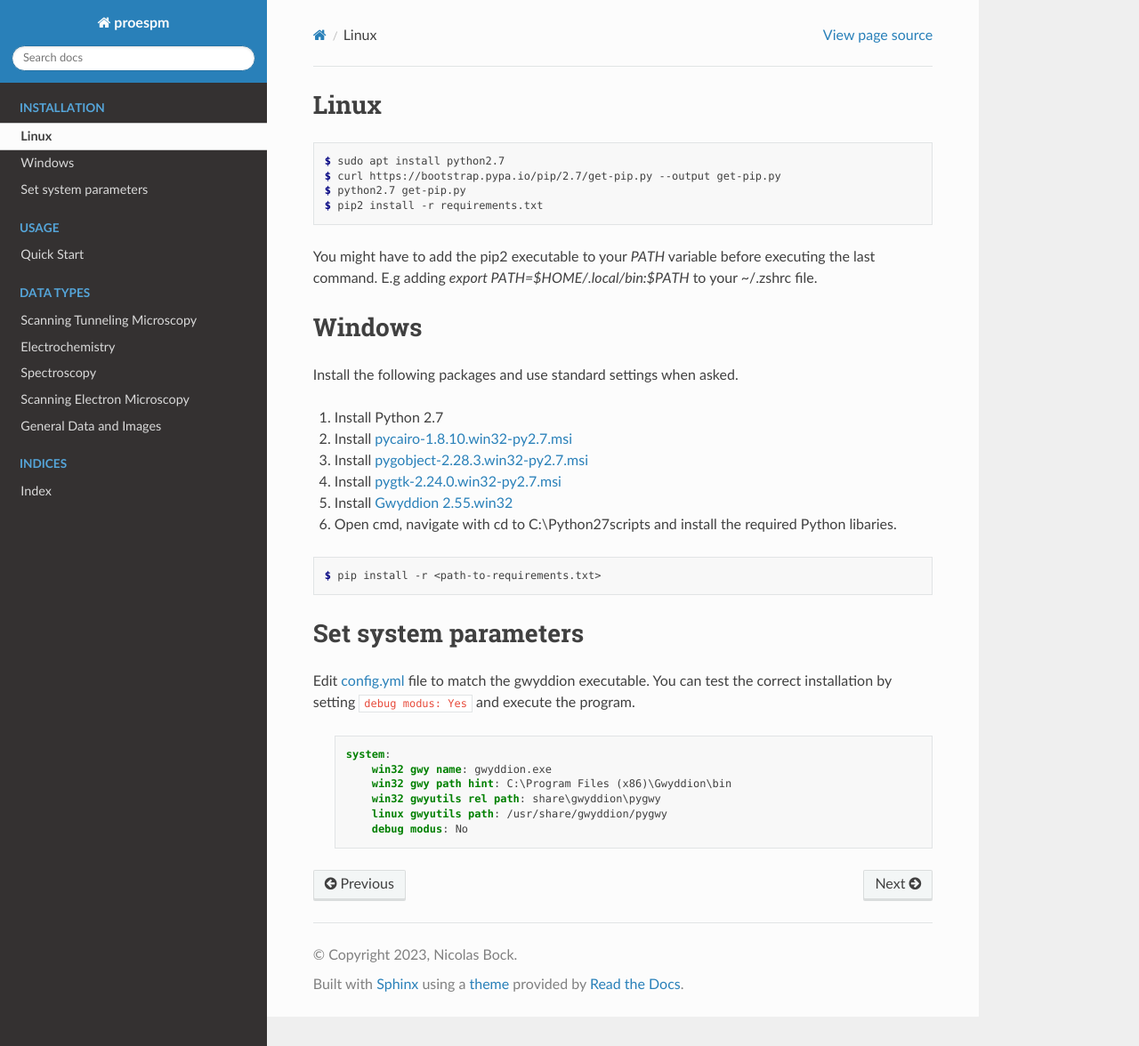
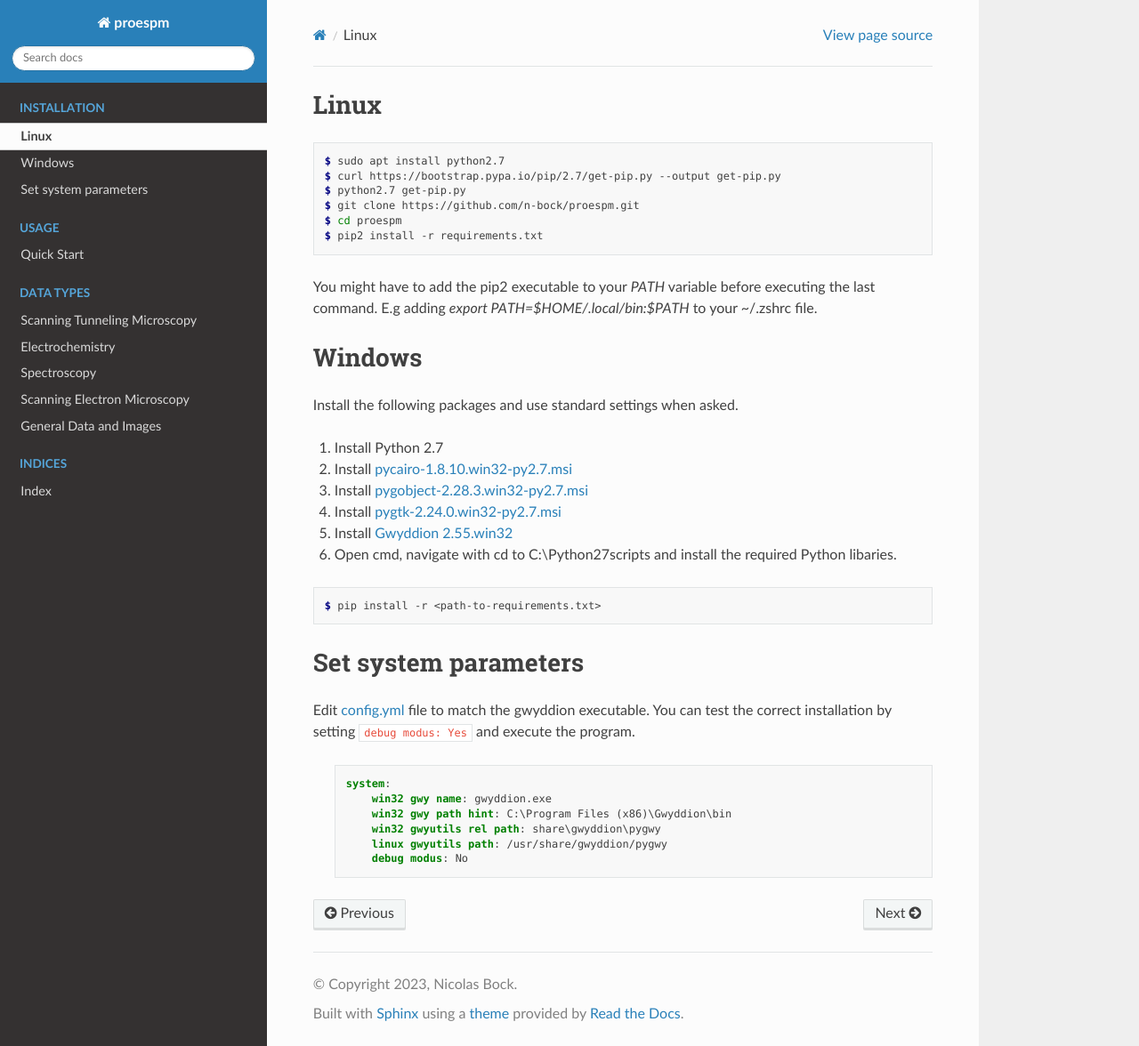
Before and after one commit to n-bock/proespm, a Sphinx documentation site: the page built from docs/install.rst, in a window 1280 px wide and 1176 px high. Shown: the whole window at 89% size. Built offline with Sphinx 7.4.7 and the Read the Docs theme 2.0.0, drawn with Linux system fonts in a browser that asks for light colours.

Commit message:
updated doc

```diff
--- a/docs/install.rst
+++ b/docs/install.rst
@@ -6,6 +6,8 @@ Linux
     $ sudo apt install python2.7
     $ curl https://bootstrap.pypa.io/pip/2.7/get-pip.py --output get-pip.py
     $ python2.7 get-pip.py
+    $ git clone https://github.com/n-bock/proespm.git
+    $ cd proespm
     $ pip2 install -r requirements.txt
 
 You might have to add the pip2 executable to your `PATH` variable before executing the last command. E.g adding `export PATH=$HOME/.local/bin:$PATH` to your ~/.zshrc file.
--- a/docs/usage.rst
+++ b/docs/usage.rst
@@ -105,10 +105,6 @@ all the processed measurement data and the corresponding labjournal informations
 
 
 
-
-
-
-
 Program execution
 -----------------
 Run the *proespm.py* file with Python 2.7.
```
Also changed, not shown: README.md (+0 -7 lines).
